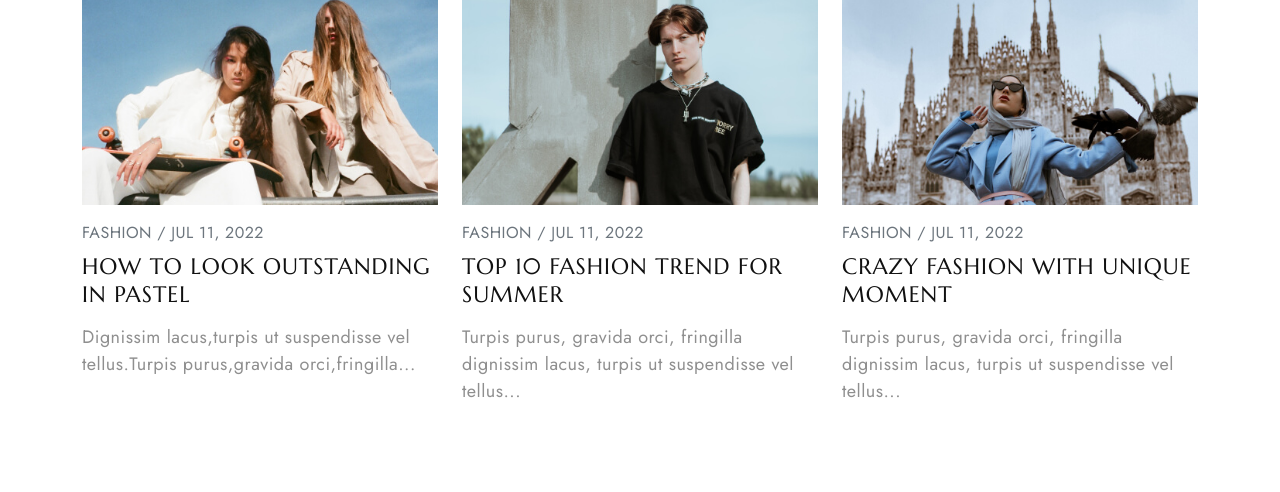
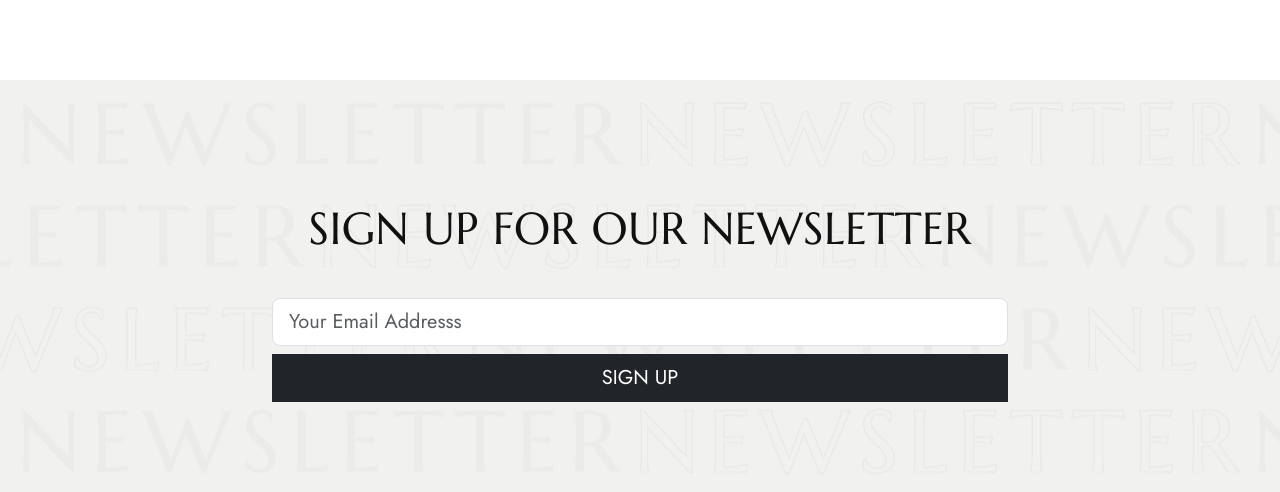
Before and after one commit to JasonNeo/kaira, a plain HTML site: page index.html in a window 1280 px wide. Shown: the part 4566-5058 px from the top of the page. Drawn offline with nearby package versions, Linux system fonts and the light colour scheme.

Commit message:
feat: hide blog section

```diff
--- a/index.html
+++ b/index.html
@@ -1128,7 +1128,7 @@
     </div>
   </section>
 
-  <section class="blog py-5">
+  <section class="d-none blog py-5">
     <div class="container">
       <div class="d-flex flex-wrap justify-content-between align-items-center mt-5 mb-3">
         <h4 class="text-uppercase">Read Blog Posts</h4>
```
